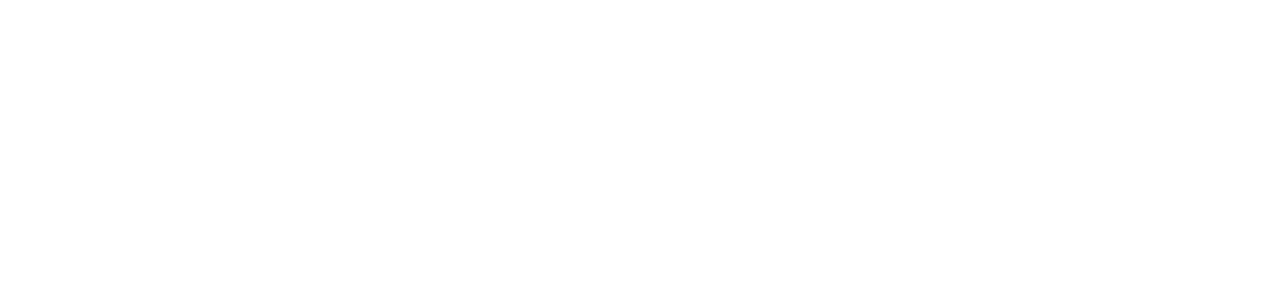
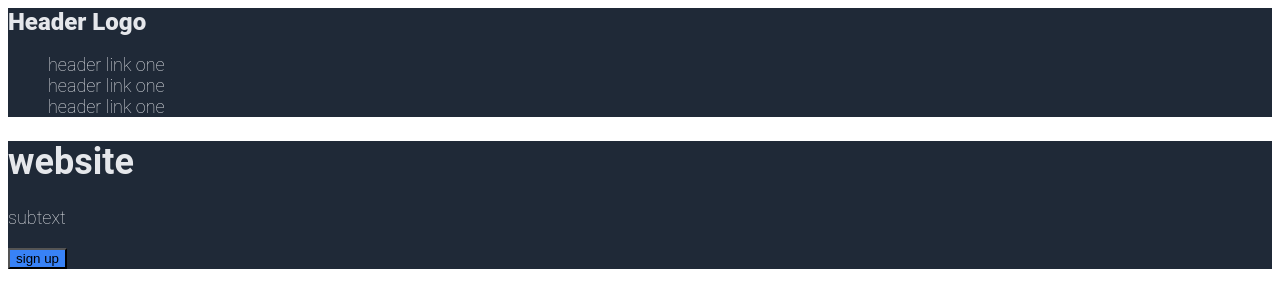
Before and after one commit to adrisasso/top-landing-page, a plain HTML site: page index.html in a window 1280 px wide. Drawn offline with Linux system fonts and the light colour scheme.

Commit message:
Update index and style

```diff
--- a/index.html
+++ b/index.html
@@ -3,9 +3,41 @@
 <head>
   <meta charset="UTF-8">
   <meta name="viewport" content="width=device-width, initial-scale=1.0">
-  <title>Document</title>
+  <title>Landing Page</title>
+  <link rel="stylesheet" href="style.css">
 </head>
 <body>
+  <div class="header">
+    <div class="logo">Header Logo</div>
+    <div class="links">
+      <ul>
+        <li>header link one</li>
+        <li>header link one</li>
+        <li>header link one</li>
+      </ul>
+    </div>
+  </div>
+  <div class="hero">
+    <div class="about">
+      <h1>website</h1>
+      <p>subtext</p>
+      <button>sign up</button>
+    </div>
+    <div class="img">
 
+    </div>
+  </div>
+  <div class="images">
+
+  </div>
+  <div class="quote">
+
+  </div>
+  <div class="cta">
+
+  </div>
+  <div class="footer">
+
+  </div>
 </body>
 </html>
--- a/style.css
+++ b/style.css
@@ -0,0 +1,42 @@
+body {
+  font-family: 'Roboto', sans-serif;
+}
+
+.header {
+  background-color: #1F2937;
+  color: #E5E7EB;
+  font-size: 18px;
+  font-weight: lighter;
+}
+
+.logo {
+  font-size: 24px;
+  font-weight: 900;
+}
+
+ul {
+  list-style-type: none;
+}
+
+.hero {
+  background-color: #1F2937;
+  color: #E5E7EB;
+  font-size: 18px;
+  font-weight: lighter;
+}
+
+.hero .h1 {
+  font-size: 48px;
+  font-weight: 900;
+  color: #F9FAF8;
+}
+
+.hero .p {
+  font-size: 18px;
+  font-weight: lighter;
+  color: #E5E7EB;
+}
+
+.hero button {
+  background-color: #3882F6;
+}
```
